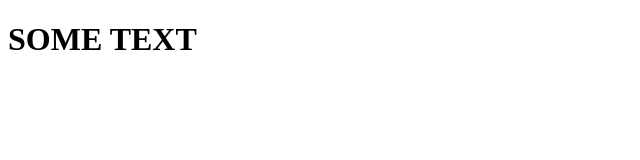
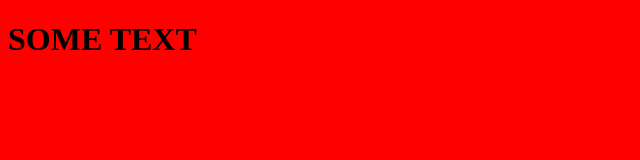
Before and after one commit to VityaRa/tutorial, a plain HTML site: page index.html in a window 1280 px wide. Shown: the whole page, without its empty margins (0-640 px from the left). Drawn offline with Linux system fonts and the light colour scheme.

Commit message:
Update index.html

```diff
--- a/index.html
+++ b/index.html
@@ -3,7 +3,7 @@
  <head>
   <meta http-equiv="Content-Type" content="text/html; charset=utf-8">
   <title>Пример веб-страницы</title>
-  <limk href = "style.css">
+  <link href = "style.css" rel="stylesheet">
  </head>
  <body>
  <script>
```
